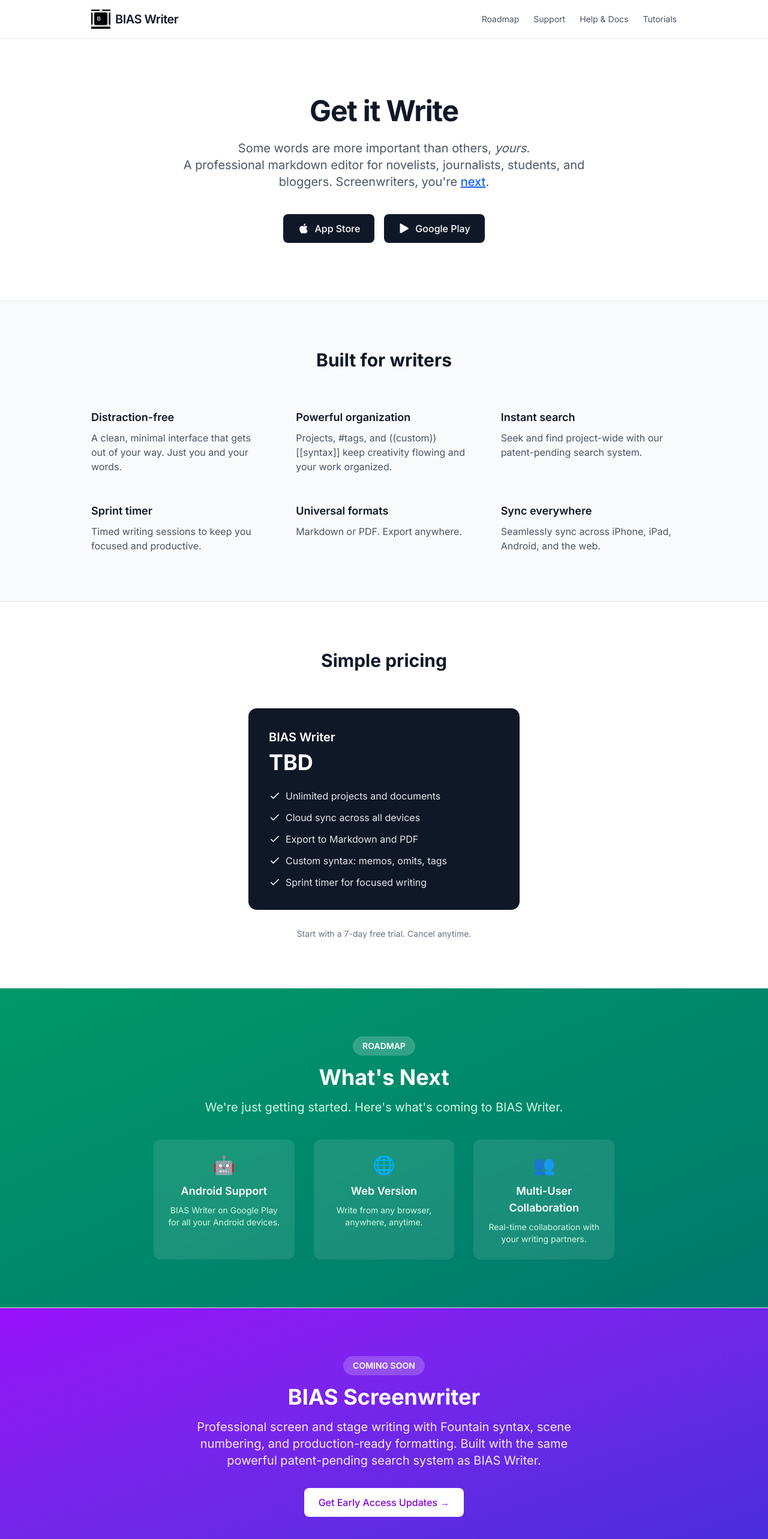
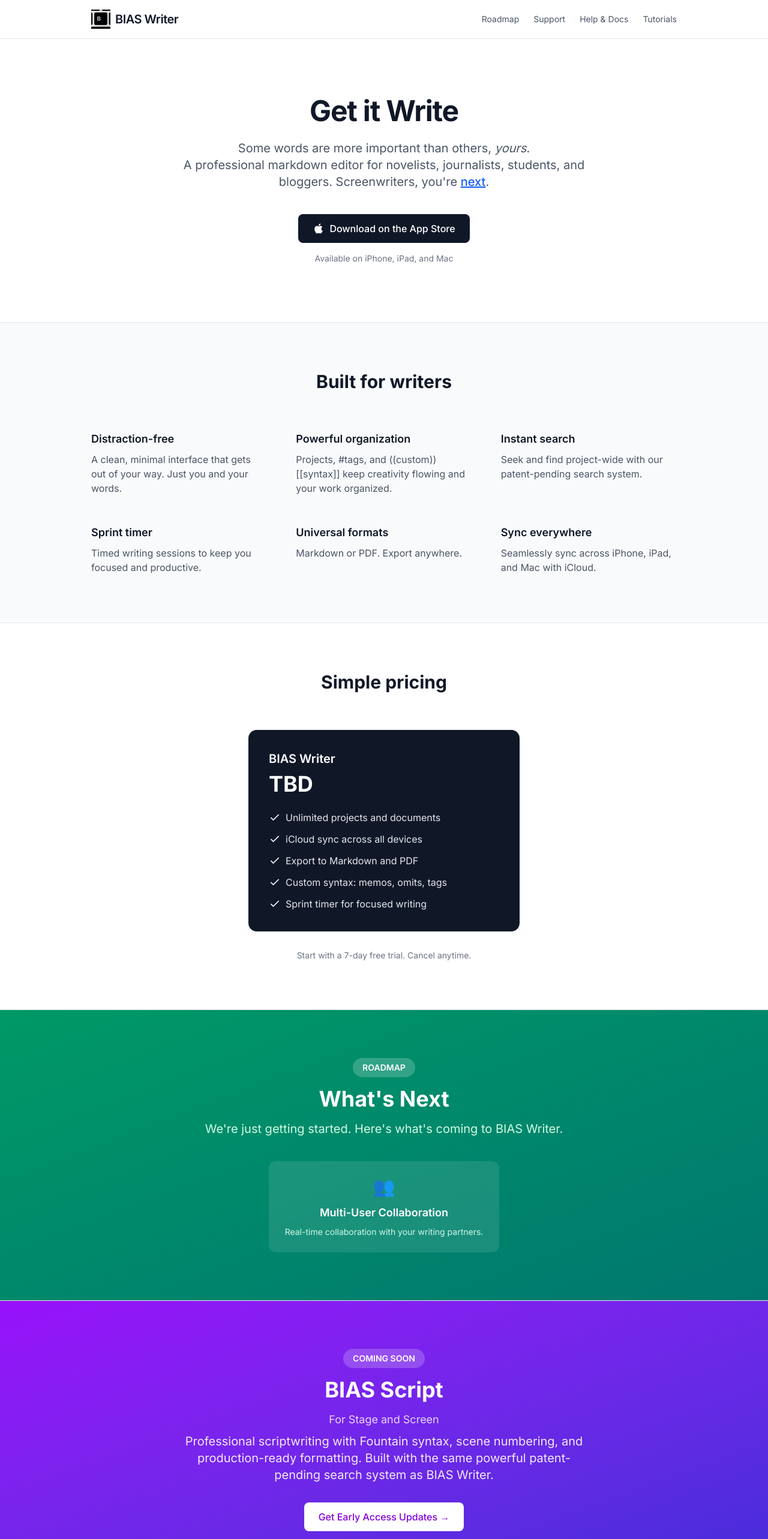
Before and after one commit to BiasLLC/bias-marketing, a Next.js app: page / in a window 1280 px wide. Shown: the top 2566 px of the page at 60% size. Built offline with nearby package versions, Linux system fonts and the light colour scheme.

Commit message:
Update for iOS-only, add roadmap, rename to BIAS Script

```diff
--- a/app/page.tsx
+++ b/app/page.tsx
@@ -37,25 +37,20 @@
           <p className="text-xl text-gray-600 max-w-2xl mx-auto mb-10">
             Some words are more important than others, <em>yours</em>.
             <br />
-            A professional markdown editor for novelists, journalists, students, and bloggers. Screenwriters, you&apos;re <a href="#screenwriter" className="text-blue-600 hover:text-blue-700 font-medium underline">next</a>.
+            A professional markdown editor for novelists, journalists, students, and bloggers. Screenwriters, you&apos;re <a href="#script" className="text-blue-600 hover:text-blue-700 font-medium underline">next</a>.
           </p>
-          <div className="flex justify-center gap-4">
-            {/* These will link to actual stores once live */}
+          <div className="flex justify-center">
             <a
               href="#"
               className="inline-flex items-center gap-2 bg-gray-900 text-white px-6 py-3 rounded-lg font-medium hover:bg-gray-800 transition-colors"
             >
               <AppleIcon />
-              App Store
-            </a>
-            <a
-              href="#"
-              className="inline-flex items-center gap-2 bg-gray-900 text-white px-6 py-3 rounded-lg font-medium hover:bg-gray-800 transition-colors"
-            >
-              <PlayIcon />
-              Google Play
+              Download on the App Store
             </a>
           </div>
+          <p className="text-gray-500 text-sm mt-4">
+            Available on iPhone, iPad, and Mac
+          </p>
         </section>
 
         {/* Features */}
@@ -87,7 +82,7 @@
               />
               <Feature
                 title="Sync everywhere"
-                description="Seamlessly sync across iPhone, iPad, Android, and the web."
+                description="Seamlessly sync across iPhone, iPad, and Mac with iCloud."
               />
             </div>
           </div>
@@ -112,7 +107,7 @@
                   </li>
                   <li className="flex items-center gap-2">
                     <CheckIcon className="text-white" />
-                    <span className="text-gray-200">Cloud sync across all devices</span>
+                    <span className="text-gray-200">iCloud sync across all devices</span>
                   </li>
                   <li className="flex items-center gap-2">
                     <CheckIcon className="text-white" />
@@ -147,17 +142,7 @@
             <p className="text-xl text-emerald-100 max-w-2xl mx-auto mb-10">
               We&apos;re just getting started. Here&apos;s what&apos;s coming to BIAS Writer.
             </p>
-            <div className="grid md:grid-cols-3 gap-8 max-w-3xl mx-auto">
-              <div className="bg-white/10 backdrop-blur-sm rounded-xl p-6">
-                <div className="text-3xl mb-3">🤖</div>
-                <h3 className="text-lg font-semibold mb-2">Android Support</h3>
-                <p className="text-emerald-100 text-sm">BIAS Writer on Google Play for all your Android devices.</p>
-              </div>
-              <div className="bg-white/10 backdrop-blur-sm rounded-xl p-6">
-                <div className="text-3xl mb-3">🌐</div>
-                <h3 className="text-lg font-semibold mb-2">Web Version</h3>
-                <p className="text-emerald-100 text-sm">Write from any browser, anywhere, anytime.</p>
-              </div>
+            <div className="max-w-sm mx-auto">
               <div className="bg-white/10 backdrop-blur-sm rounded-xl p-6">
                 <div className="text-3xl mb-3">👥</div>
                 <h3 className="text-lg font-semibold mb-2">Multi-User Collaboration</h3>
@@ -167,20 +152,21 @@
           </div>
         </section>
 
-        {/* Coming Soon - BIAS Screenwriter */}
-        <section id="screenwriter" className="border-t border-gray-200 bg-gradient-to-br from-purple-600 to-indigo-700">
+        {/* Coming Soon - BIAS Script */}
+        <section id="script" className="border-t border-gray-200 bg-gradient-to-br from-purple-600 to-indigo-700">
           <div className="max-w-5xl mx-auto px-6 py-20 text-center text-white">
             <div className="inline-block bg-white/20 backdrop-blur-sm px-4 py-1.5 rounded-full text-sm font-semibold mb-4">
               COMING SOON
             </div>
             <h2 className="text-4xl font-bold mb-4">
-              BIAS Screenwriter
+              BIAS Script
             </h2>
+            <p className="text-lg text-purple-200 mb-2">For Stage and Screen</p>
             <p className="text-xl text-purple-100 max-w-2xl mx-auto mb-8">
-              Professional screen and stage writing with Fountain syntax, scene numbering, and production-ready formatting. Built with the same powerful patent-pending search system as BIAS Writer.
+              Professional scriptwriting with Fountain syntax, scene numbering, and production-ready formatting. Built with the same powerful patent-pending search system as BIAS Writer.
             </p>
             <a
-              href="mailto:info@bias.pub?subject=BIAS%20Screenwriter%20-%20Early%20Access"
+              href="mailto:info@bias.pub?subject=BIAS%20Script%20-%20Early%20Access"
               className="inline-flex items-center gap-2 bg-white text-purple-700 px-6 py-3 rounded-lg font-medium hover:bg-purple-50 transition-colors"
             >
               Get Early Access Updates →
@@ -238,14 +224,6 @@
   )
 }
 
-function PlayIcon() {
-  return (
-    <svg className="w-5 h-5" viewBox="0 0 24 24" fill="currentColor">
-      <path d="M3 20.5v-17c0-.83.67-1.5 1.5-1.5.31 0 .61.1.86.28l14.5 8.5c.56.33.76 1.06.43 1.62-.1.16-.23.3-.39.39l-14.5 8.5c-.5.29-1.14.12-1.43-.38-.12-.2-.18-.43-.18-.66z"/>
-    </svg>
-  )
-}
-
 function CheckIcon({ className }: { className?: string }) {
   return (
     <svg className={`w-5 h-5 ${className}`} viewBox="0 0 24 24" fill="none" stroke="currentColor" strokeWidth="2">
```
